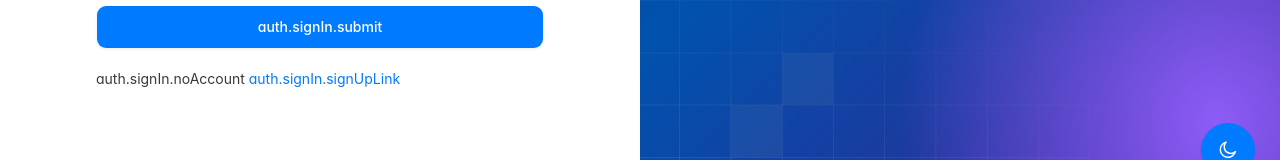
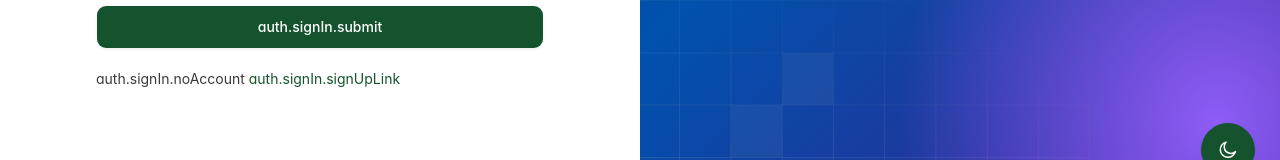
Before and after one commit to adnanalemran/E-commerce-dashboard, a React (Vite) app: page /signin in a window 1280 px wide. Shown: the part 598-758 px from the top of the page. Built offline with nearby package versions, Linux system fonts and the light colour scheme; no server answers; what i18next-icu, i18next-resources-to-backend would draw is missing.

Commit message:
feat: update color scheme to "Modern Green" for consistency across components

```diff
--- a/src/components/ui/badge.tsx
+++ b/src/components/ui/badge.tsx
@@ -41,13 +41,13 @@ const badgeVariants = cva(
         variant: "light",
         color: "primary",
         className:
-          "bg-brand-50 text-brand-500 [text-shadow:0_4px_4px_var(--color-brand-200)] dark:bg-brand-500/15 dark:text-brand-400 dark:[text-shadow:0_4px_4px_rgba(0,122,255,0.20)]",
+          "bg-brand-50 text-brand-500 [text-shadow:0_4px_4px_var(--color-brand-200)] dark:bg-brand-500/15 dark:text-brand-400 dark:[text-shadow:0_4px_4px_rgba(34,160,107,0.20)]",
       },
       {
         variant: "solid",
         color: "primary",
         className:
-          "bg-brand-500 text-white shadow-[0_4px_8px_0_var(--color-brand-200)] dark:shadow-[0_4px_8px_0_rgba(0,122,255,0.20)]",
+          "bg-brand-500 text-white shadow-[0_4px_8px_0_var(--color-brand-200)] dark:shadow-[0_4px_8px_0_rgba(34,160,107,0.20)]",
       },
       {
         variant: "ghost",
--- a/src/index.css
+++ b/src/index.css
@@ -50,18 +50,19 @@ layer(base);
   --color-white: #ffffff;
   --color-black: #1d1d1f;
 
-  /* Accent — macOS system blue (500 = #007AFF light accent, 400 ≈ dark-mode accent). */
-  --color-brand-50: #ebf5ff;
-  --color-brand-100: #d6eaff;
-  --color-brand-200: #add5ff;
-  --color-brand-300: #7abdff;
-  --color-brand-400: #3d9bff;
-  --color-brand-500: #007aff;
-  --color-brand-600: #0066d6;
-  --color-brand-700: #0052ad;
-  --color-brand-800: #003f85;
-  --color-brand-900: #002d5e;
-  --color-brand-950: #001a38;
+  /* Accent — "Modern Green". 500 = Primary #14532D (light accent),
+     400 = Secondary #22A06B (dark-mode accent), 50 = Accent tint #E8F5E9. */
+  --color-brand-50: #e8f5e9;
+  --color-brand-100: #cdebd5;
+  --color-brand-200: #a3dbbb;
+  --color-brand-300: #63c294;
+  --color-brand-400: #22a06b;
+  --color-brand-500: #14532d;
+  --color-brand-600: #0f4224;
+  --color-brand-700: #0c351d;
+  --color-brand-800: #092816;
+  --color-brand-900: #061c0f;
+  --color-brand-950: #031008;
 
   /* Neutral greys modelled on macOS system greys.
      Text contrast on white: 500 = 5.0:1, 600 = 7.6:1, 800 = 14:1 (WCAG AA ≥ 4.5). */
@@ -89,7 +90,7 @@ layer(base);
     0 0 0 0.5px rgb(0 0 0 / 0.08), 0 10px 30px -8px rgb(0 0 0 / 0.2),
     0 30px 60px -20px rgb(0 0 0 / 0.25);
   --shadow-datepicker: -5px 0 0 #262d3c, 5px 0 0 #262d3c;
-  --shadow-focus-ring: 0 0 0 4px rgb(0 122 255 / 0.25);
+  --shadow-focus-ring: 0 0 0 4px rgb(34 160 107 / 0.3);
   --shadow-slider-navigation:
     0px 1px 2px 0px rgb(0 0 0 / 0.1), 0px 1px 3px 0px rgb(0 0 0 / 0.1);
   --shadow-tooltip:
@@ -135,19 +136,19 @@ layer(base);
    Prefer these in new code: they switch automatically in dark mode.
    ========================================================================== */
 :root {
-  --ds-canvas: #f5f5f7; /* app background */
+  --ds-canvas: #f7faf7; /* app background */
   --ds-surface: #ffffff; /* cards, tables */
   --ds-surface-raised: #ffffff; /* popovers, dialogs */
-  --ds-material: rgb(250 250 252 / 0.72); /* translucent chrome (sidebar, toolbar) */
+  --ds-material: rgb(247 250 247 / 0.72); /* translucent chrome (sidebar, toolbar) */
   --ds-material-thick: rgb(255 255 255 / 0.86);
   --ds-separator: rgb(0 0 0 / 0.08);
-  --ds-label: #1d1d1f;
+  --ds-label: #1f2937;
   --ds-label-secondary: #6e6e73;
   --ds-label-tertiary: #8e8e93;
   --ds-fill: rgb(120 120 128 / 0.12); /* hover / control fill */
   --ds-fill-strong: rgb(120 120 128 / 0.2);
-  --ds-accent: #007aff;
-  --ds-accent-soft: rgb(0 122 255 / 0.1);
+  --ds-accent: #14532d;
+  --ds-accent-soft: #e8f5e9;
   --ds-success: #248a3d;
   --ds-warning: #c93400;
   --ds-danger: #d70015;
@@ -166,8 +167,8 @@ layer(base);
   --ds-label-tertiary: #7c7c80;
   --ds-fill: rgb(120 120 128 / 0.24);
   --ds-fill-strong: rgb(120 120 128 / 0.36);
-  --ds-accent: #0a84ff;
-  --ds-accent-soft: rgb(10 132 255 / 0.18);
+  --ds-accent: #22a06b;
+  --ds-accent-soft: rgb(34 160 107 / 0.18);
   --ds-success: #30d158;
   --ds-warning: #ff9f0a;
   --ds-danger: #ff453a;
@@ -701,14 +702,14 @@ span.flatpickr-weekday,
 .flatpickr-day.selected.nextMonthDay,
 .flatpickr-day.startRange.nextMonthDay,
 .flatpickr-day.endRange.nextMonthDay {
-  background: #007aff;
+  background: #14532d;
   @apply border-brand-500! bg-brand-500! hover:border-brand-500! hover:bg-brand-500!;
 }
 
 .flatpickr-day.selected.startRange + .endRange:not(:nth-child(7n + 1)),
 .flatpickr-day.startRange.startRange + .endRange:not(:nth-child(7n + 1)),
 .flatpickr-day.endRange.startRange + .endRange:not(:nth-child(7n + 1)) {
-  box-shadow: -10px 0 0 #007aff;
+  box-shadow: -10px 0 0 #14532d;
 }
 
 [dir="rtl"]
@@ -720,7 +721,7 @@ span.flatpickr-weekday,
 [dir="rtl"]
   .flatpickr-day.endRange.startRange
   + .endRange:not(:nth-child(7n + 1)) {
-  box-shadow: 10px 0 0 #007aff;
+  box-shadow: 10px 0 0 #14532d;
 }
 
 .flatpickr-months .flatpickr-prev-month svg,
@@ -872,10 +873,10 @@ pre[class*="language-"].line-numbers {
   fill: #9cb9ff !important;
 }
 #mapTwo .jvectormap-region[data-code="US"] {
-  fill: #007aff !important;
+  fill: #14532d !important;
 }
 #mapTwo .jvectormap-marker.jvectormap-element {
-  fill: #007aff !important;
+  fill: #14532d !important;
   stroke: #ffffff !important;
   stroke-width: 1.5 !important;
   fill-opacity: 1 !important;
@@ -884,7 +885,7 @@ pre[class*="language-"].line-numbers {
 #mapTwo .jvectormap-marker.jvectormap-element:first-of-type {
   stroke: #ffffff !important;
   stroke-width: 2 !important;
-  filter: drop-shadow(0 0 3px rgba(0, 122, 255, 0.4))
+  filter: drop-shadow(0 0 3px rgba(34, 160, 107, 0.4))
     drop-shadow(0 1px 2px rgba(0, 0, 0, 0.15));
 }
 
@@ -904,7 +905,7 @@ pre[class*="language-"].line-numbers {
 }
 #mapCustomerPinPoint .jvm-region[data-code="US-CA"],
 #mapCustomerPinPoint .jvectormap-region[data-code="US-CA"] {
-  fill: #007aff !important;
+  fill: #14532d !important;
 }
 #mapCustomerPinPoint .jvm-region[data-code="US-NY"],
 #mapCustomerPinPoint .jvm-region[data-code="US-FL"],
@@ -940,7 +941,7 @@ pre[class*="language-"].line-numbers {
 }
 #mapCustomerPinPoint .jvm-region.jvm-element:hover,
 #mapCustomerPinPoint .jvectormap-region.jvectormap-element:hover {
-  fill: #007aff !important;
+  fill: #14532d !important;
 }
 .dark #mapCustomerPinPoint .jvm-region.jvm-element,
 .dark #mapCustomerPinPoint .jvectormap-region.jvm-element,
@@ -952,7 +953,7 @@ pre[class*="language-"].line-numbers {
 /* Customer map markers: solid filled circles with white ring */
 #mapCustomerPinPoint .jvm-marker.jvm-element,
 #mapCustomerPinPoint .jvectormap-marker.jvectormap-element {
-  fill: #007aff !important;
+  fill: #14532d !important;
   stroke: white !important;
   stroke-width: 2 !important;
   fill-opacity: 1 !important;
--- a/src/pages/main/dashboard/ecommerce/components/sales-chart.tsx
+++ b/src/pages/main/dashboard/ecommerce/components/sales-chart.tsx
@@ -21,7 +21,7 @@ export default function SalesChart({ days }: { days?: OrderStats["last30Days"] }
 
   const options: ApexOptions = {
     chart: { fontFamily: "inherit", toolbar: { show: false }, zoom: { enabled: false } },
-    colors: ["#007AFF", dark ? "#FF9F0A" : "#C93400"],
+    colors: ["#22A06B", dark ? "#FF9F0A" : "#C93400"],
     plotOptions: { bar: { columnWidth: "55%", borderRadius: 4 } },
     stroke: { width: [0, 2], curve: "smooth" },
     dataLabels: { enabled: false },
--- a/src/pages/main/reports/index.tsx
+++ b/src/pages/main/reports/index.tsx
@@ -60,7 +60,7 @@ export default function ReportsPage() {
 
   const options: ApexOptions = {
     chart: { fontFamily: "inherit", toolbar: { show: false }, zoom: { enabled: false } },
-    colors: ["#007AFF"],
+    colors: ["#22A06B"],
     plotOptions: { bar: { columnWidth: "60%", borderRadius: 3 } },
     dataLabels: { enabled: false },
     xaxis: {
```
Also changed, not shown: 1 other file (tests, documents, lock files or other folders).
